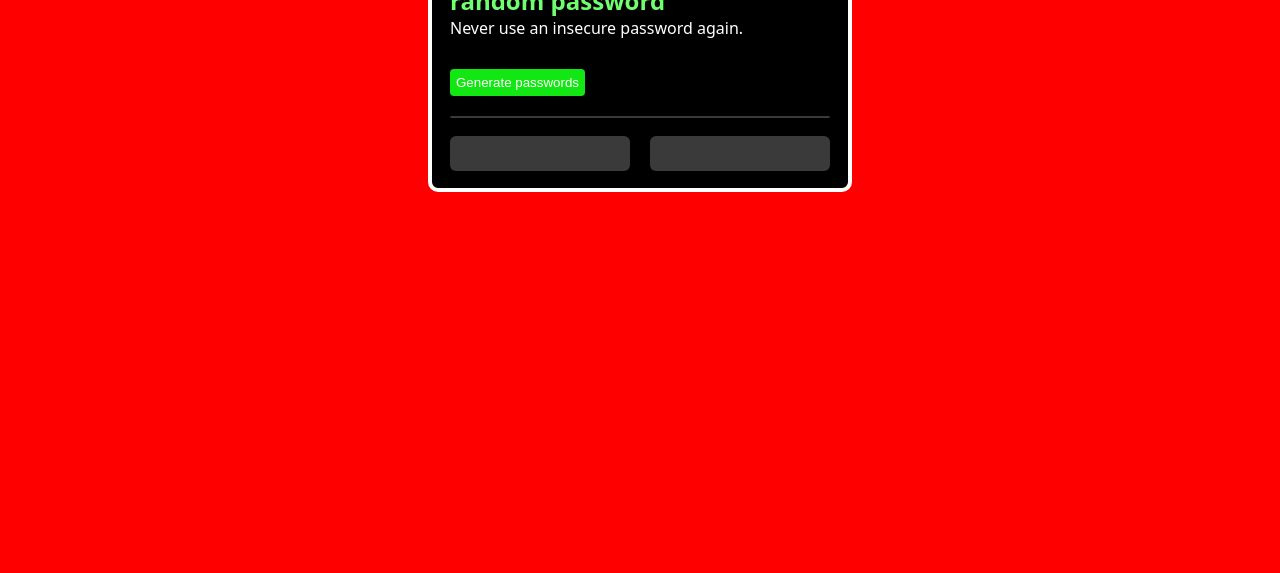
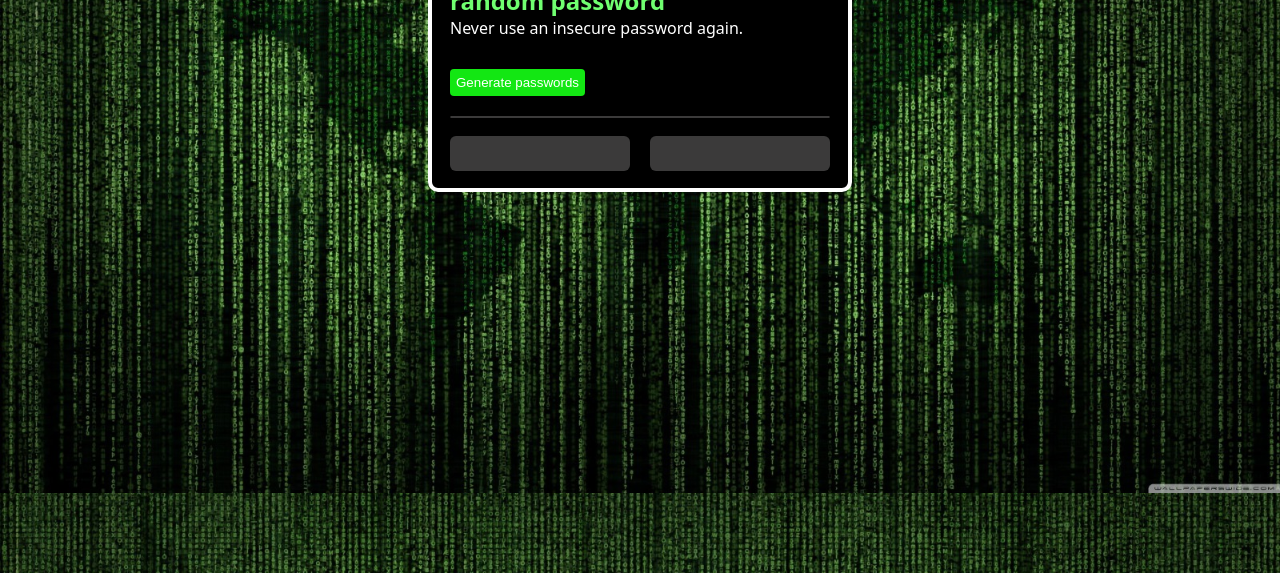
Before and after one commit to iamritikiit/Password-generator, a plain HTML site: page index.html in a window 1280 px wide. Shown: the part 227-800 px from the top of the page. Drawn offline with Linux system fonts and the light colour scheme.

Commit message:
Update style.css

```diff
--- a/style.css
+++ b/style.css
@@ -58,5 +58,6 @@ hr {
   justify-content:space-between;
 }
 body{
-  background: red;
+  background-image: url("WhatsApp Image 2024-01-07 at 1.21.35 PM.jpeg");
+  background-size: cover;
 }
```
